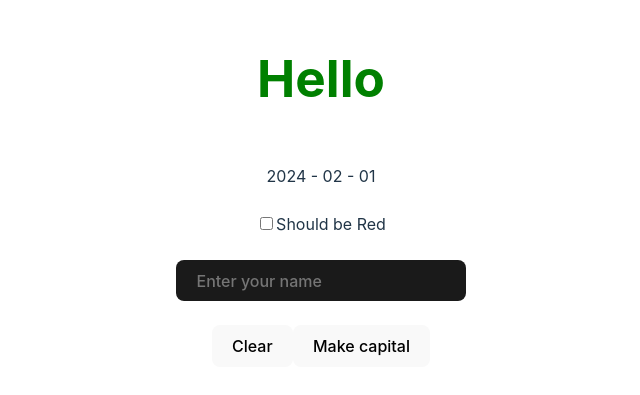
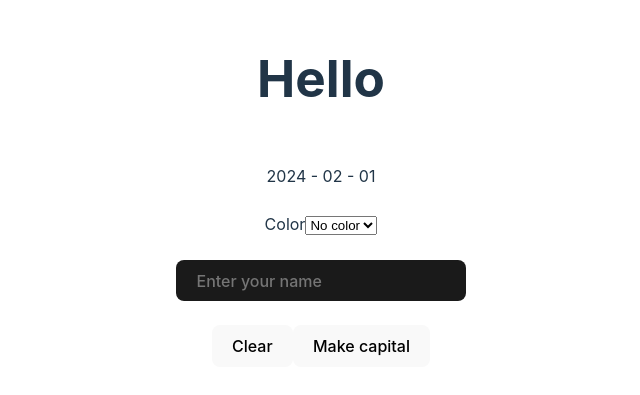
Before and after one commit to wtricks/sample-vue, a Vue app: page / in a window 1280 px wide. Shown: the part 209-604 px from the top of the page, without its empty margins (319-959 px from the left). Built offline with nearby package versions, Linux system fonts and the light colour scheme.

Commit message:
using "select" input and style binding with "ref" showing ddifferent text color

```diff
--- a/src/components/Test.vue
+++ b/src/components/Test.vue
@@ -11,7 +11,7 @@
         ref
     } from 'vue'
 
-    const isChecked = ref(false)
+    const color = ref("")
     const name = ref("")
     const date = ref(new Date())
 
@@ -70,14 +70,20 @@
 </script>
 
 <template>
-    <h1 :class="{red: isChecked, green: !isChecked}">Hello {{name}}</h1>
+    <h1 :style="{color}">Hello {{name}}</h1>
     <br>
     {{ currentDate }}
     <br>
     <br>
 
-    <input id="check" type="checkbox" name="checkbox" v-model="isChecked" />
-    <label for="check">Should be Red</label>
+    <label for="colors">Color</label>
+    <select id="colors" name="colros" v-model="color">
+        <option value="" selected disabled>No color</option>
+        <option value="red">Red</option>
+        <option value="green">Green</option>
+        <option value="yellow">Yellow</option>
+        <option value="blue">Blue</option>
+    </select>
 
     <br>
     <br>
```
